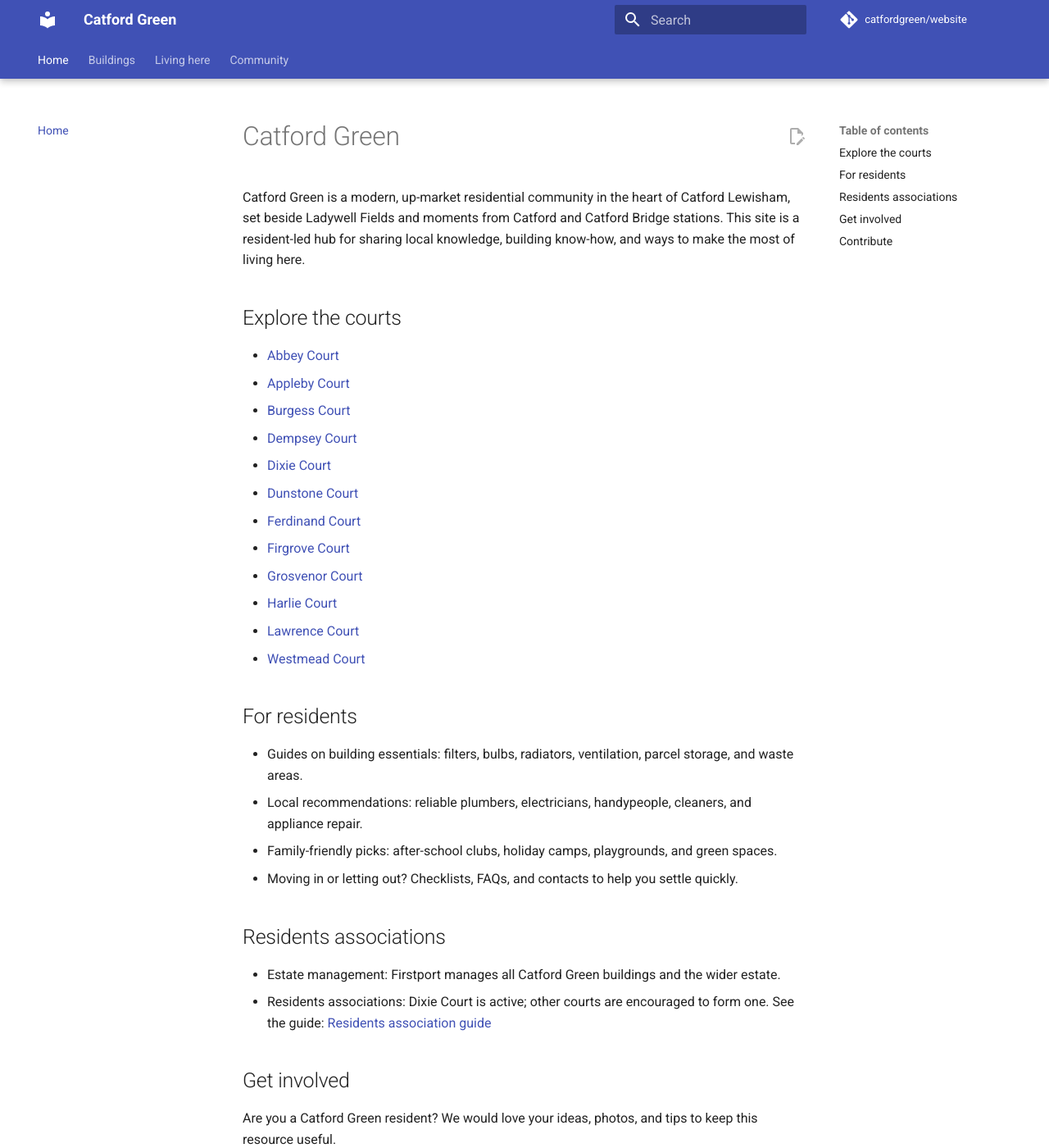
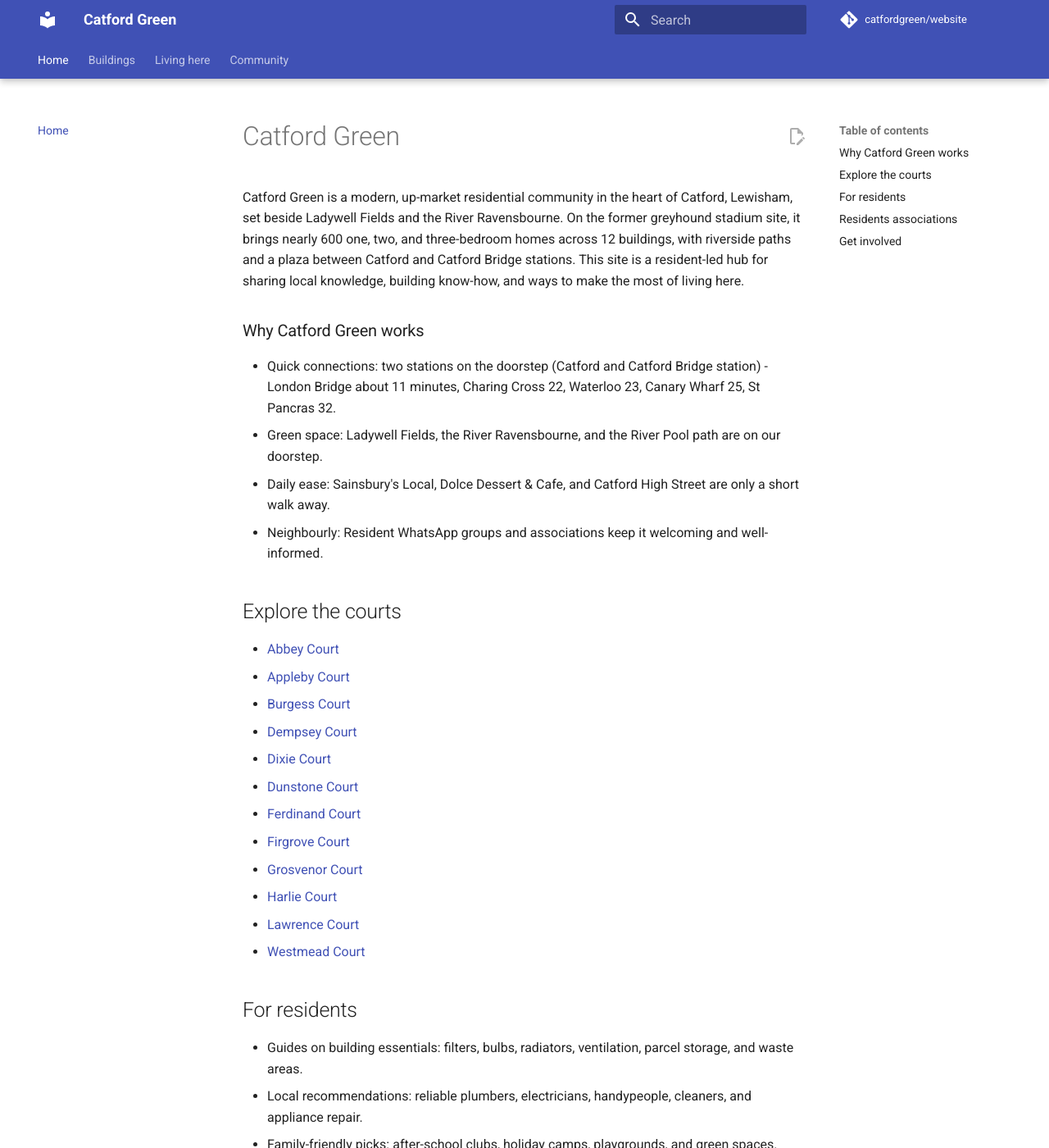
Before and after one commit to catfordgreen/website, an MkDocs documentation site: the page built from docs/index.md, in a window 1280 px wide and 1400 px high. Shown: the whole window at 82% size. Built offline with MkDocs 1.6.1 and Material for MkDocs 9.7.7, drawn with Linux system fonts in a browser that asks for light colours; plug-ins that fetch from the network failed and are left out; comment, search, counter and statistics services are not loaded; some of the changed text lies outside the part shown.

Commit message:
Minor improvements to main index

```diff
--- a/docs/index.md
+++ b/docs/index.md
@@ -1,6 +1,13 @@
 # Catford Green
 
-Catford Green is a modern, up-market residential community in the heart of Catford Lewisham, set beside Ladywell Fields and moments from Catford and Catford Bridge stations. This site is a resident-led hub for sharing local knowledge, building know-how, and ways to make the most of living here.
+Catford Green is a modern, up-market residential community in the heart of Catford, Lewisham, set beside Ladywell Fields and the River Ravensbourne. On the former greyhound stadium site, it brings nearly 600 one, two, and three-bedroom homes across 12 buildings, with riverside paths and a plaza between Catford and Catford Bridge stations. This site is a resident-led hub for sharing local knowledge, building know-how, and ways to make the most of living here.
+
+### Why Catford Green works
+- Quick connections: two stations on the doorstep (Catford and Catford Bridge station) - London Bridge about 11 minutes, Charing Cross 22, Waterloo 23, Canary Wharf 25, St Pancras 32.
+- Green space: Ladywell Fields, the River Ravensbourne, and the River Pool path are on our doorstep.
+- Daily ease: Sainsbury's Local, Dolce Dessert & Cafe, and Catford High Street are only a short walk away.
+- Neighbourly: Resident WhatsApp groups and associations keep it welcoming and well-informed.
+
 
 ## Explore the courts
 - [Abbey Court](abbey-court/index.md)
@@ -31,7 +38,3 @@ Are you a Catford Green resident? We would love your ideas, photos, and tips to
 
 - Contribute content suggestions or fixes on GitHub: https://github.com/catfordgreen/website/issues
 - Share updates for your court page, or propose new guides that would help neighbours.
-
-## Contribute
-- Spot something to improve? Open an issue: https://github.com/catfordgreen/website/issues
-- Comfortable with GitHub? Send a pull request with a short note about the change.
--- a/mkdocs.yml
+++ b/mkdocs.yml
@@ -1,7 +1,8 @@
 site_name: Catford Green
 site_url: https://catfordgreen.org.uk/
+repo_name: catfordgreen/website
 repo_url: https://github.com/catfordgreen/website
-repo_name: catfordgreen/website
+edit_uri: edit/main/docs/
 
 nav:
   - Home: index.md
```
